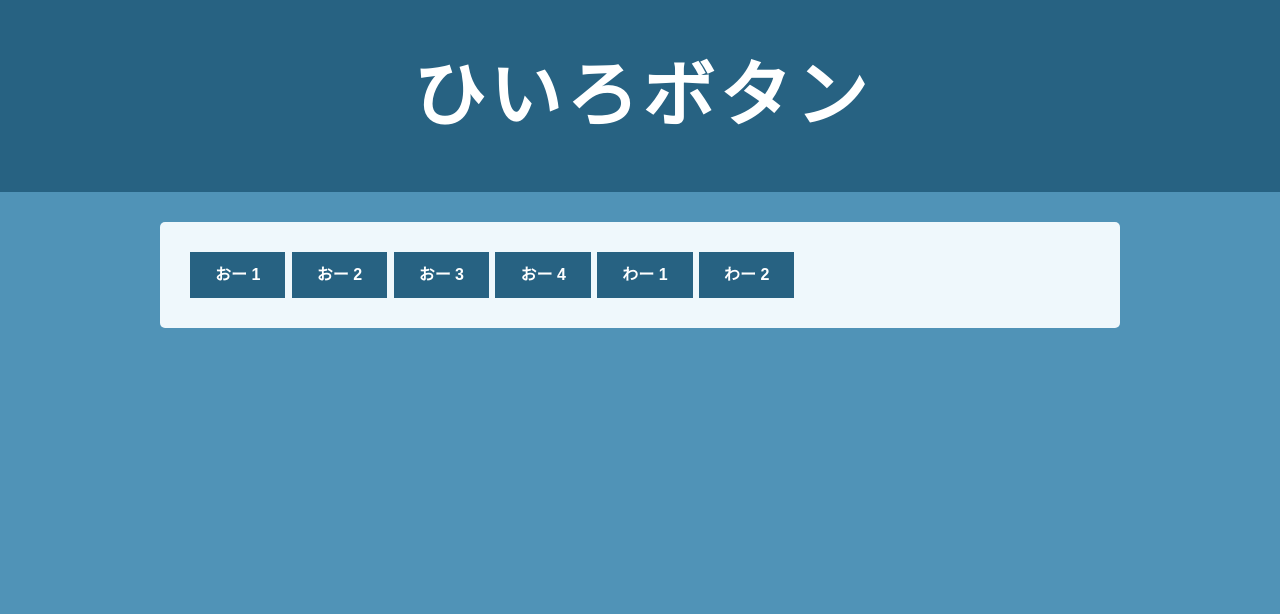
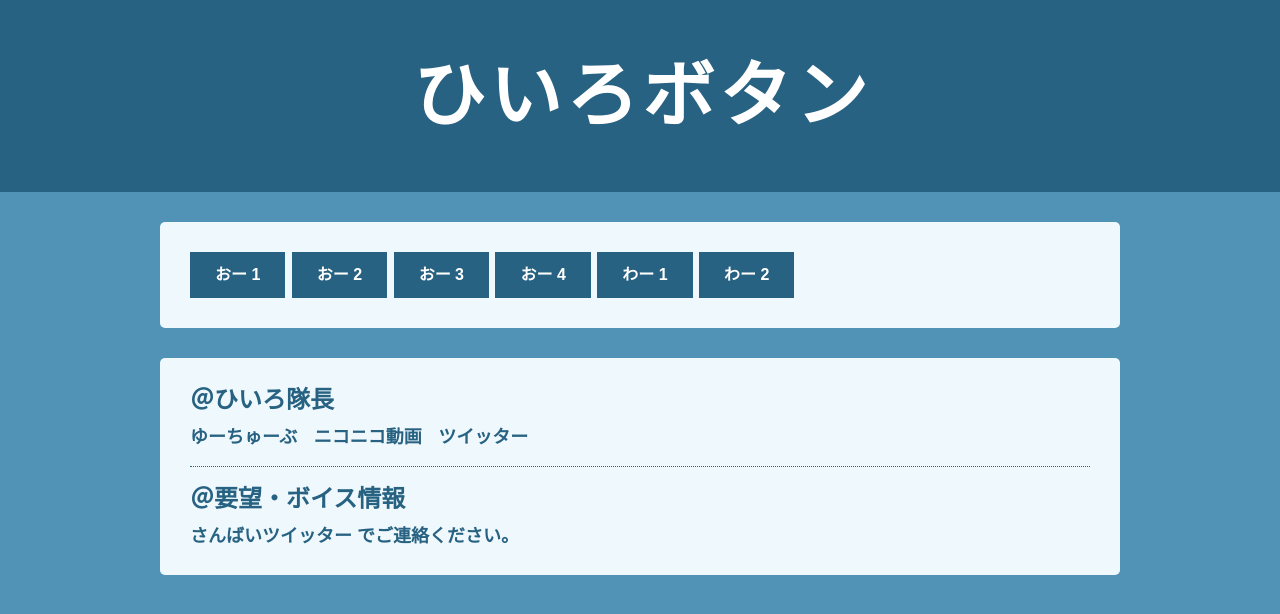
Before and after one commit to sanbaimal/hero_btn, a website: page www/index.html in a window 1280 px wide. Drawn offline with Linux system fonts and the light colour scheme.

Commit message:
[modify]

```diff
--- a/_src/sass/main.scss
+++ b/_src/sass/main.scss
@@ -57,6 +57,44 @@ body.main-body {
       }
     }
   }
+  .contact-wrapper {
+    width: 900px;
+    display: block;
+    margin: 30px auto;
+    padding: 30px;
+    background-color: #eff8fc;
+    border-radius: 5px;
+    .hero-wrapper {
+      padding-bottom: 20px;
+      border-bottom: 1px dotted #276282;
+      margin-bottom: 20px;
+    }
+    h3 {
+      font-size: 24px;
+      font-weight: bold;
+      color: #276282;
+      margin-bottom: 16px;
+    }
+    p {
+      color: #276282;
+      text-decoration: none;
+      font-weight: bold;
+      font-size: 18px;
+    }
+    a {
+      color: #276282;
+      text-decoration: none;
+      font-weight: bold;
+      margin-right: 12px;
+      font-size: 18px;
+      &:last-of-type {
+        margin-right: 0;
+      }
+      &:hover {
+        text-decoration: underline;
+      }
+    }
+  }
 }
 
 @media screen and (max-width: 768px) {
--- a/www/index.html
+++ b/www/index.html
@@ -51,6 +51,18 @@
 
 
   </ul>
+  <div class="contact-wrapper">
+    <div class="hero-wrapper">
+      <h3>＠ひいろ隊長</h3>
+      <a href="" target="_blank">ゆーちゅーぶ</a>
+      <a href="" target="_blank">ニコニコ動画</a>
+      <a href="" target="_blank">ツイッター</a>
+    </div>
+    <div class="sanbai-wrapper">
+        <h3>＠要望・ボイス情報</h3>
+        <p><a href="" target="_blank">さんばいツイッター</a> でご連絡ください。</p>
+      </div>
+  </div>
   <script src='/js/main.js'></script>
 </body>
 </html>
```
Also changed, not shown: _src/template/index.html (+12 -0 lines), www/css/main.css.
